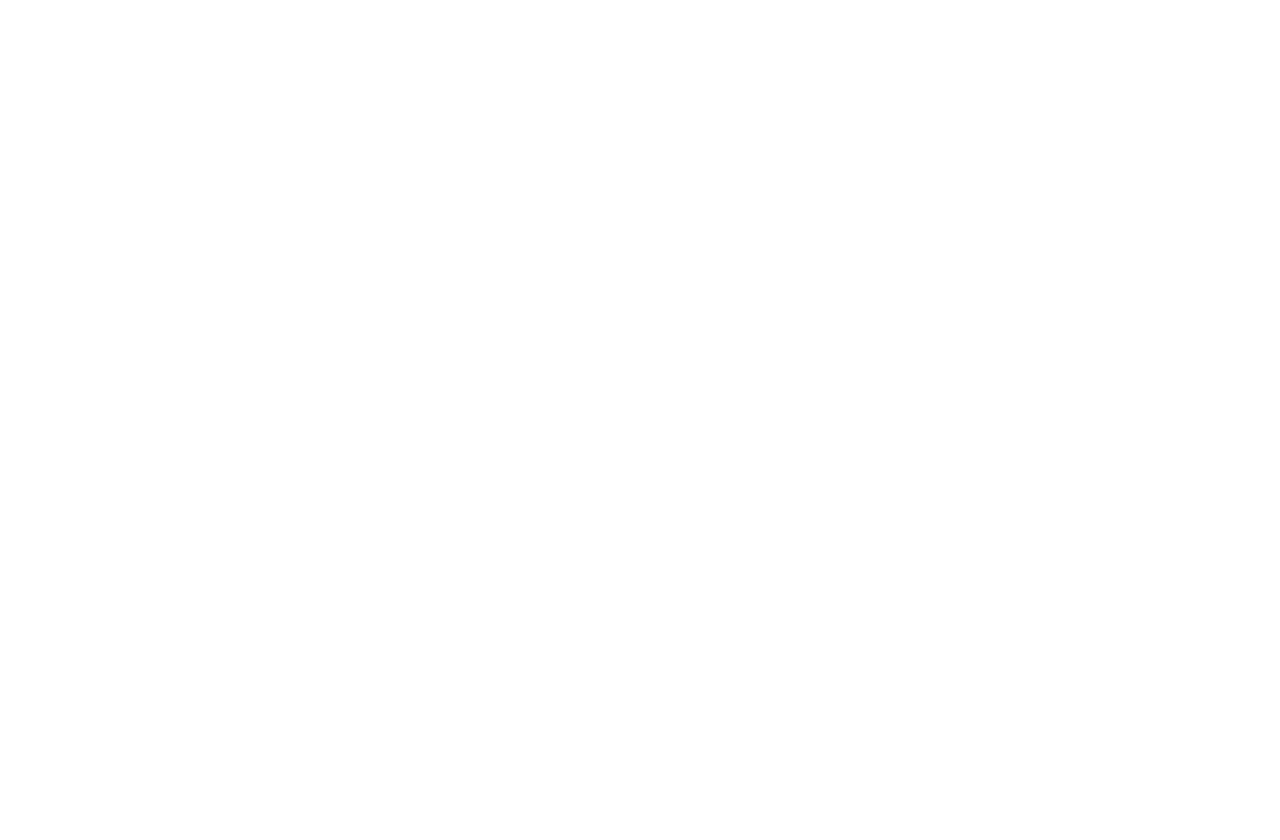
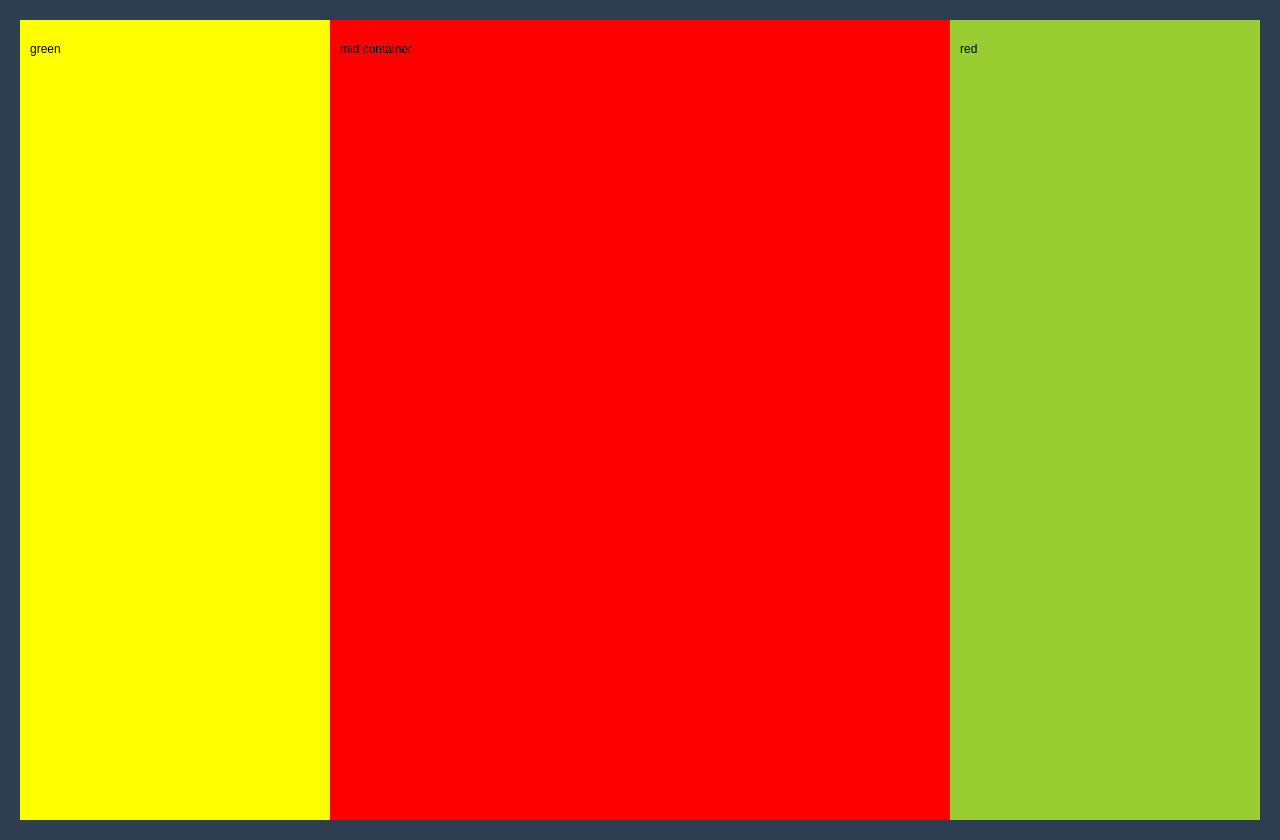
Before and after one commit to magn3054/webpage, a plain HTML site: page test-page.html in a window 1280 px wide. Before the commit the page ends 800 px from the top, so only its background shows below. Drawn offline with Linux system fonts and the light colour scheme.

Commit message:
container added to cv

```diff
--- a/cv.css
+++ b/cv.css
@@ -1,29 +1,52 @@
+.container {
+    float: left;
+    padding: 10px;
+    margin-top: 20px;
+    max-height: auto;
+}
+
+.mid {
+    width: 60%;
+    /* background-color: green; */
+}
+
+.side {
+    width: 20%;
+    height: 150vh;
+    /* background-color: red; */
+}
+
+
+
+.row:after {
+    content: "";
+    display: table;
+    clear: both;
+}
+
+
+
 .cv-box {
-    width: 60%;
+    max-width: 100%;
     height: auto;
-    margin-top: 20px;
-    position: absolute;
-    left: 50%;
-    transform: translate(-50%, 0);
     border-radius: 30px;
-
-    /* border: red solid; */
+    /* border: red solid;  */
 }
 
 .qr-box1 {
-    width: 18%;
+    width: 80%;
     height: auto;
     margin-top: 10px;
     position: sticky;
     top: 0;
-
+    float: left;
+    transform: translate(10%,0);
     /* border: red solid; */
 }
 
 .qr-box2 {
     width: 100%;
     height: auto;
-    box-sizing: border-box;
 
     /* border: green solid; */
 }
@@ -32,7 +55,6 @@
     color: white;
     text-align: center;
     font-size: 28px;
-    box-sizing: border-box;
 
-    /* border: red solid; */
+    /* border: purple solid; */
 }
--- /dev/null
+++ b/test-css.css
@@ -0,0 +1,21 @@
+.container {
+    float: left;
+    padding: 10px;
+    height: 100vh
+  }
+
+.side, .side2 {
+    width: 25%;
+    height: 100vh;
+}
+
+.mid {
+    width: 50%;
+    height: 100vh;
+}
+
+.row:after {
+    content: "";
+    display: table;
+    clear: both;
+  }
--- a/test-page.html
+++ b/test-page.html
@@ -1,10 +1,39 @@
 <!DOCTYPE html>
-<html lang="en">
+<html>
 <head>
+    <title>
+        Magnus Damsgaard
+    </title>
+    <meta charset="utf-8">
+    <meta name="viewport" content="width=device-width, initial-scale=1">
 
-    <title>Document</title>
-</head>
+    <link rel="website icon" class="png" href="favicon.svg">
+    <link rel="stylesheet" href="navbar.css">
+    <link rel="stylesheet" href="search_bar.css">
+    <link rel="stylesheet" href="test-css.css">
+    <style>
+      * {
+      box-sizing: border-box;
+      }
+    </style>
+
+  </head>
+
 <body>
+
+<div class="row">
+  <div class="container side" style="background-color: yellow;">
+    <p>green</p>
+  </div>
+
+  <div class="container mid" style="background-color: red;">
+    <p>mid container</p>
+  </div>
+
+  <div class="container side2" style="background-color: yellowgreen;">
+    <p>red</p>
+  </div>
+</div>
 
 </body>
 </html>
```
Also changed, not shown: CV.html (+30 -8 lines).
